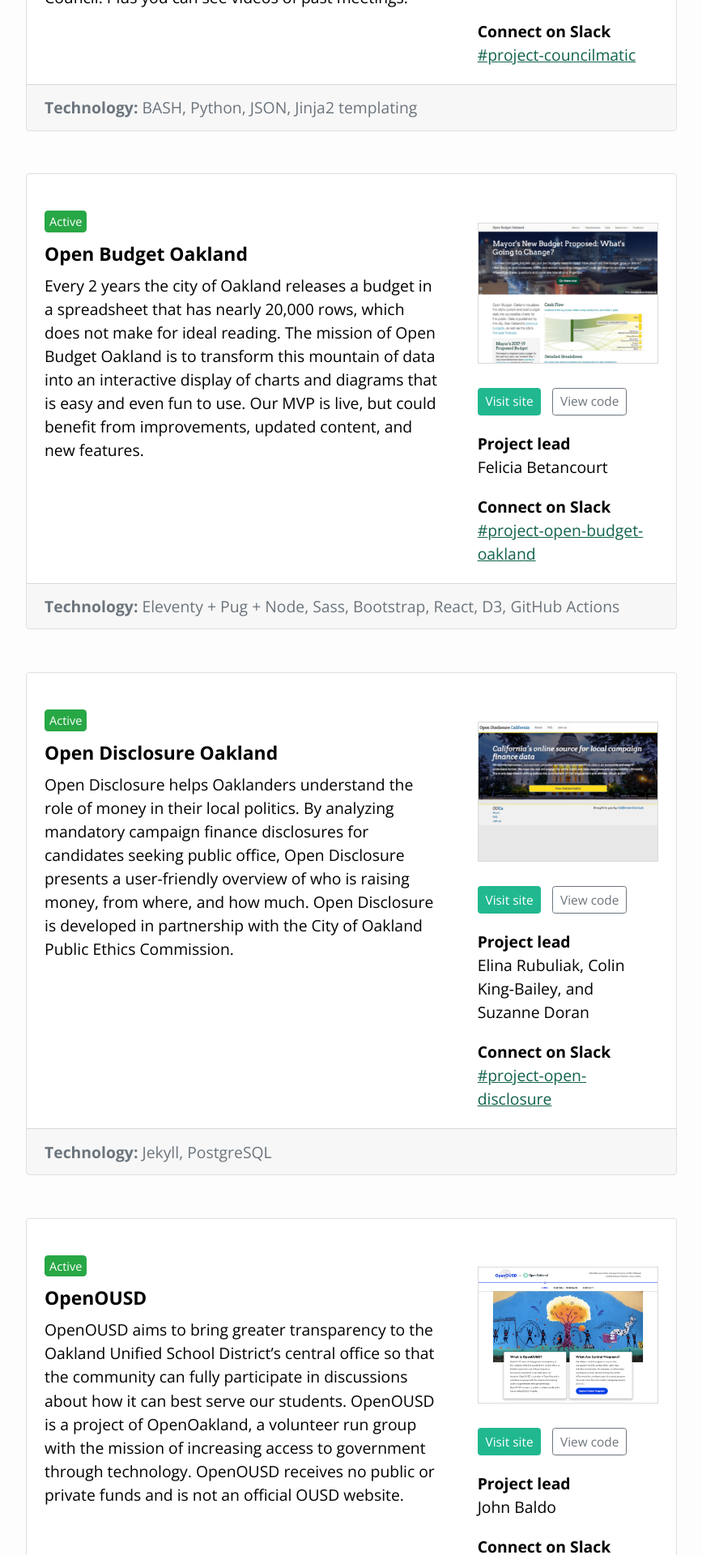
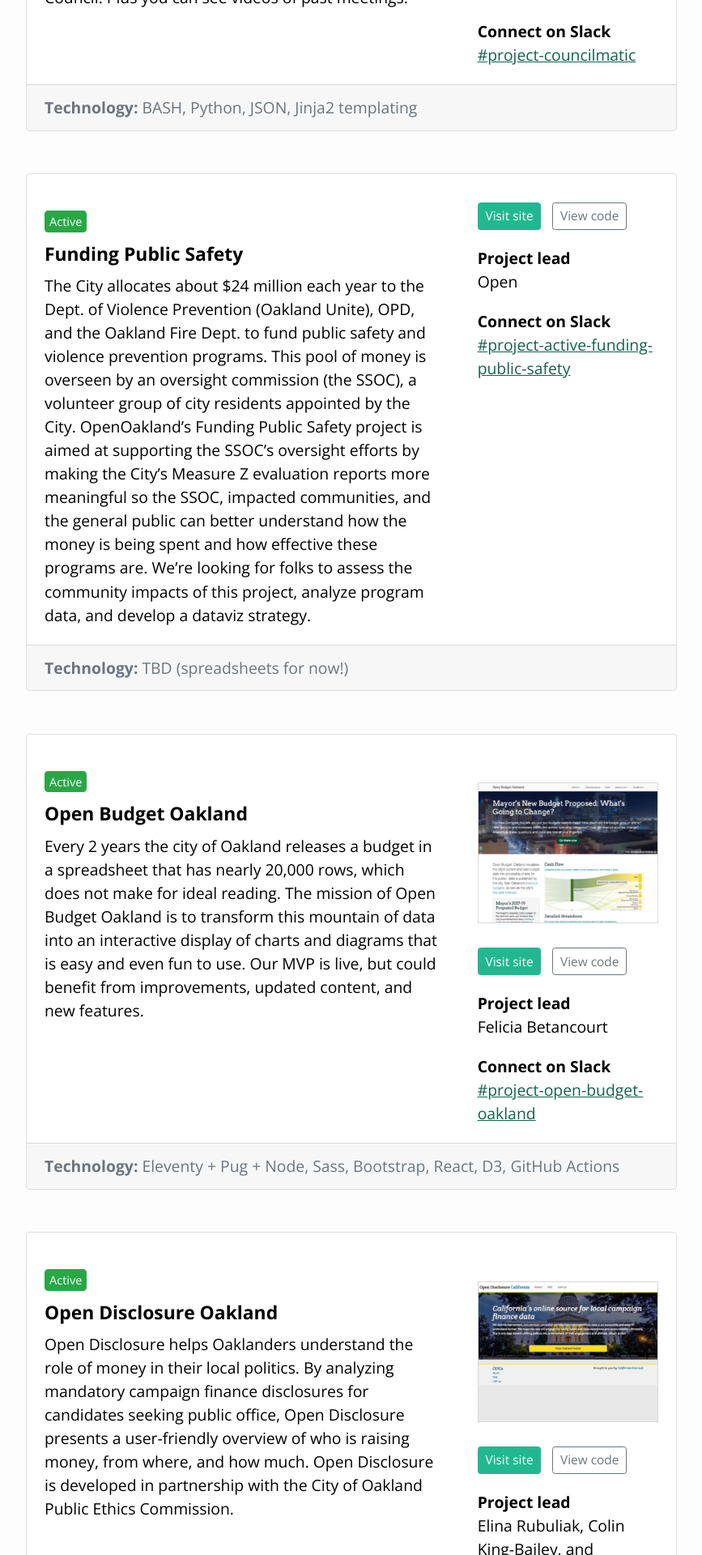
Before and after one commit to openoakland/openoakland.org, a Jekyll site: the page built from src/projects.md, in a window 1280 px wide. Shown: the part 1197-3117 px from the top of the page at 81% size, without its empty margins (206-1073 px from the left). Built offline with Jekyll 4.4.1, drawn with Linux system fonts in a browser that asks for light colours; nearby versions of some CDN libraries; some of the changed text lies outside the part shown.

Commit message:
Update SSOC and add FMH projects

```diff
--- a/src/_data/active_projects.yml
+++ b/src/_data/active_projects.yml
@@ -18,6 +18,16 @@
   slack_channel: project-councilmatic
   description: We make the Oakland City Council meetings easily accessible to the citizens of Oakland. Using our site citizens can learn when are the upcoming city council meetings, view the agenda, put the meeting on your calendar, and send an electronic comment to the Council. Plus you can see videos of past meetings.
   tech:  BASH, Python, JSON, Jinja2 templating
+-
+  name: Funding Public Safety
+  image:
+  website: https://forms.gle/iVDjPfxdmxXeFMf36
+  repo: https://docs.google.com/document/d/1NNJ2tPtBmvMce_V83NFBiRxmPeErWpGAZpCh7iHhWEE/edit?usp=sharing
+  leader: Open
+  slack_id: T02FEGG84
+  slack_channel: project-active-funding-public-safety
+  description: "The City allocates about $24 million each year to the Dept. of Violence Prevention (Oakland Unite), OPD, and the Oakland Fire Dept. to fund public safety and violence prevention programs. This pool of money is overseen by an oversight commission (the SSOC), a volunteer group of city residents appointed by the City. OpenOakland's Funding Public Safety project is aimed at supporting the SSOC's oversight efforts by making the City's Measure Z evaluation reports more meaningful so the SSOC, impacted communities, and the general public can better understand how the money is being spent and how effective these programs are. We're looking for folks to assess the community impacts of this project, analyze program data, and develop a dataviz strategy."
+  tech: TBD (spreadsheets for now!)
 -
   name: Open Budget Oakland
   image: openbudgetoakland_300x233.png
--- a/src/_data/incubating_projects.yml
+++ b/src/_data/incubating_projects.yml
@@ -1,3 +1,13 @@
+-
+  name: Filipino Mental Health
+  image:
+  website:
+  repo: https://drive.google.com/file/d/1uF-pkmjYKp4BCvxaijdemdcHs2dxn0rt/view
+  leader: Sean Martinez
+  slack_id: C023WQ445PE
+  slack_channel: project-incubating-filipino-mental-health
+  description: "Oakland’s Filipino community faces a range of cultural and societal barriers to seeking mental health services. Local nonprofit Filipino Advocates for Justice has been empowering the Filipino community for decades through its Bayanihan principles, a Filipino demonstration of social justice values where a community comes together to help those in need. Together, we're exploring how OpenOakland can support FAJ's most recent mental health research into an online platform to help the Filipino community overcome barriers to seeking help and connect with critical mental health services."
+  tech: TBD
 -
   name: OpenOakland RADAR Program (Research and Data Assistance Request)
   image:
@@ -8,13 +18,3 @@
   slack_channel: project-incubating-radar
   description: RADAR is exploring how we can use OpenOakland's particular data expertise to further the needs of our community and government partners by supplementing their own internal capacity, thereby amplifying their impact. Our hypothesis is that creating an off-the-shelf request service for well-scoped, time-bound, data-centric projects can help potential partners make better use of OpenOakland's services, create a more consistent pipeline of mission-aligned projects for the brigade, and allow us to more directly serve our mission through the strength of our volunteers. OpenOakland RADAR is inspired by BetaNYC's existing program.
   tech: TBD
--
-  name: Public Safety & Violence Prevention Oversight Commission Content Strategy
-  image:
-  website: https://www.oaklandca.gov/boards-commissions/public-safety-and-services-violence-prevention-oversight-commission
-  repo: https://docs.google.com/document/d/1NNJ2tPtBmvMce_V83NFBiRxmPeErWpGAZpCh7iHhWEE/edit?usp=sharing
-  leader: Open
-  slack_id: T02FEGG84
-  slack_channel: project-incubating-ssoc
-  description: The SSOC is seeking assistance with information management to support their efforts overseeing Measure Z spending. We're currently looking for folks interested in guiding the scoping and feasibility of such a partnership, including interviewing stakeholders, exploring community impacts, and mapping the content ecosystem.
-  tech: TBD
--- a/src/_sass/main.scss
+++ b/src/_sass/main.scss
@@ -63,6 +63,7 @@
 
 .media-headline {
   margin-bottom:-16px;
+  font-size: 1rem;
 }
 
 
```
